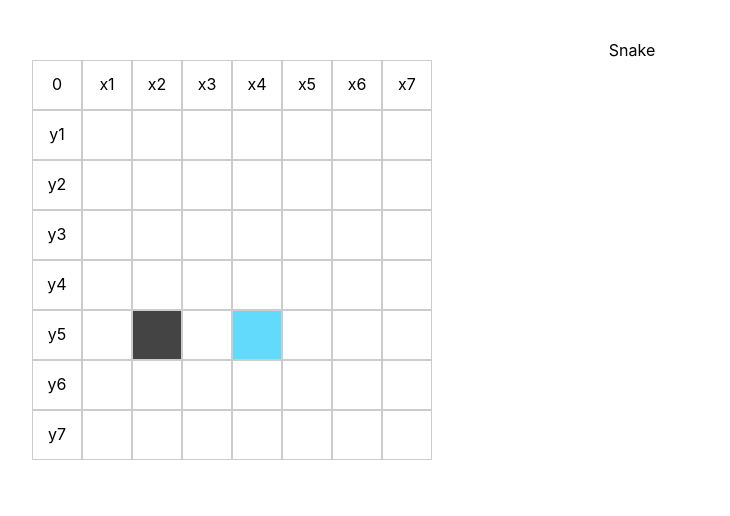
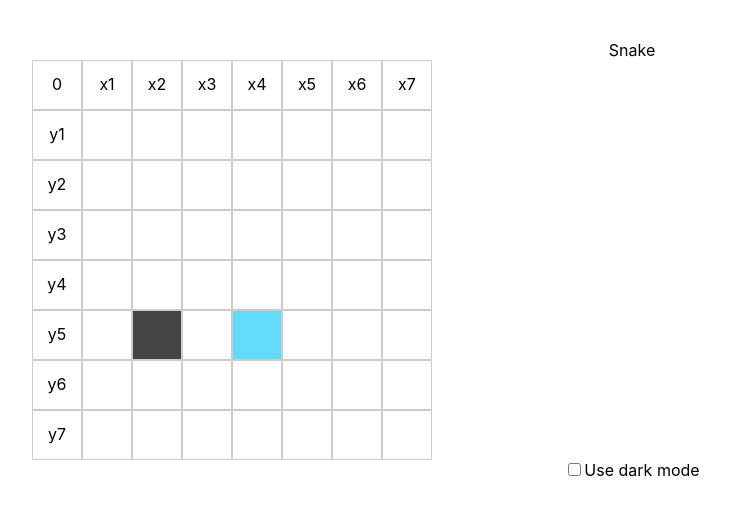
Before and after one commit to alundiak/react-snake, a React (Create React App) app: page / in a window 1280 px wide. Shown: the top 516 px of the page, without its empty margins (8-738 px from the left). Built offline with nearby package versions, Linux system fonts and the light colour scheme.

Commit message:
Added basic Context API usage for toggling theme

```diff
--- a/src/components/Point.tsx
+++ b/src/components/Point.tsx
@@ -1,7 +1,9 @@
-import React from 'react';
+import React, { useContext } from 'react';
+import ThemeContext from './ThemeContext';
 import './point.css';
 
 export function Point({ className = '', gameTrigger, boardState, x, y }: any) {
+	const theme = useContext(ThemeContext);
 
 	const isTarget = () => {
 		if (x === boardState.targetPoint[0] && y === boardState.targetPoint[1]) {
@@ -28,7 +30,12 @@ export function Point({ className = '', gameTrigger, boardState, x, y }: any) {
 		}
 	}
 
-	const composedClassName = `${isTarget()} ${isSnake()} ${className}`;
+	let composedClassName = `${isTarget()} ${isSnake()} ${className}`;
+
+	if (theme) {
+		composedClassName += theme;
+	}
+	console.log(composedClassName);
 
 	const onPointClickHandler = (/* e: any */) => {
 		return !isSnake() ? gameTrigger([x, y]) : null;
--- a/src/components/SnakeGame.tsx
+++ b/src/components/SnakeGame.tsx
@@ -1,16 +1,31 @@
-import React from 'react';
+import React, { useState } from 'react';
 import { Board } from './Board';
-// import { Point } from './Point';
-// import { Snake } from './Snake';
-
-// import './snake-game.css';
+import ThemeContext from './ThemeContext';
+import './snake-game.css';
 
 // OR random   Math.random(10, 0);
 export function SnakeGame() {
   // dynamics, re-renders, etc
+  const [theme, setTheme] = useState('light');
+
+  const className = theme || '';
 
   return (
-    <Board>
-    </Board>
+    <div className={className}>
+      <ThemeContext.Provider value={theme}>
+        <Board>
+        </Board>
+        <label>
+          <input
+            type="checkbox"
+            checked={theme === 'dark'}
+            onChange={(e) => {
+              setTheme(e.target.checked ? 'dark' : 'light')
+            }}
+          />
+          Use {theme === 'dark' ? 'light' : 'dark'} mode
+        </label>
+      </ThemeContext.Provider>
+    </div>
   );
 }
--- /dev/null
+++ b/src/components/ThemeContext.ts
@@ -0,0 +1,5 @@
+import { createContext } from 'react';
+
+const ThemeContext = createContext('light');
+
+export default ThemeContext
--- a/src/components/point.css
+++ b/src/components/point.css
@@ -5,8 +5,24 @@
   line-height: 46px;
 }
 
-.point.target {
+.point.light {
+  background-color: white
+}
+
+.point.dark {
+  background-color: black;
+}
+
+/* .point.target {
   background-color: #444
+} */
+
+.point.target.light {
+  background-color: #444
+}
+
+.point.target.dark {
+  background-color: yellow
 }
 
 .point.snake {
--- /dev/null
+++ b/src/components/snake-game.css
@@ -0,0 +1 @@
+.light {}
--- a/tsconfig.json
+++ b/tsconfig.json
@@ -1,6 +1,7 @@
 {
   "compilerOptions": {
-    "target": "es5",
+    "target": "es2015",
+    "downlevelIteration": true,
     "lib": [
       "dom",
       "dom.iterable",
```
Also changed, not shown: 1 other file (tests, documents, lock files or other folders).
